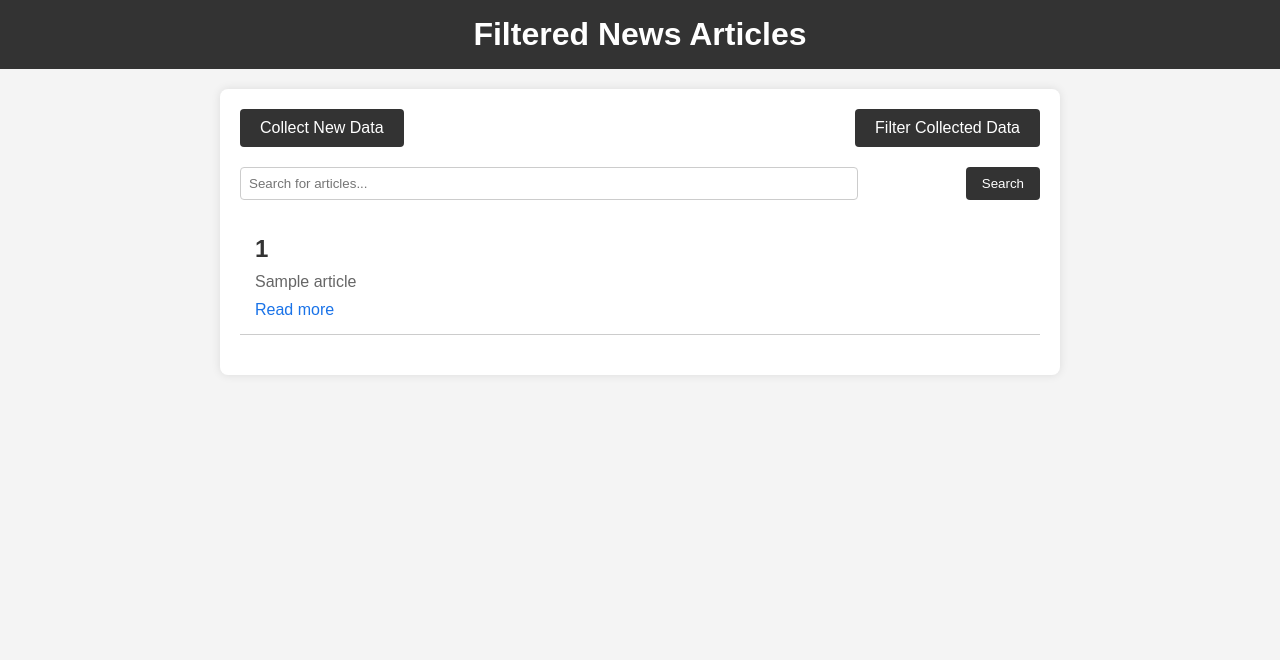
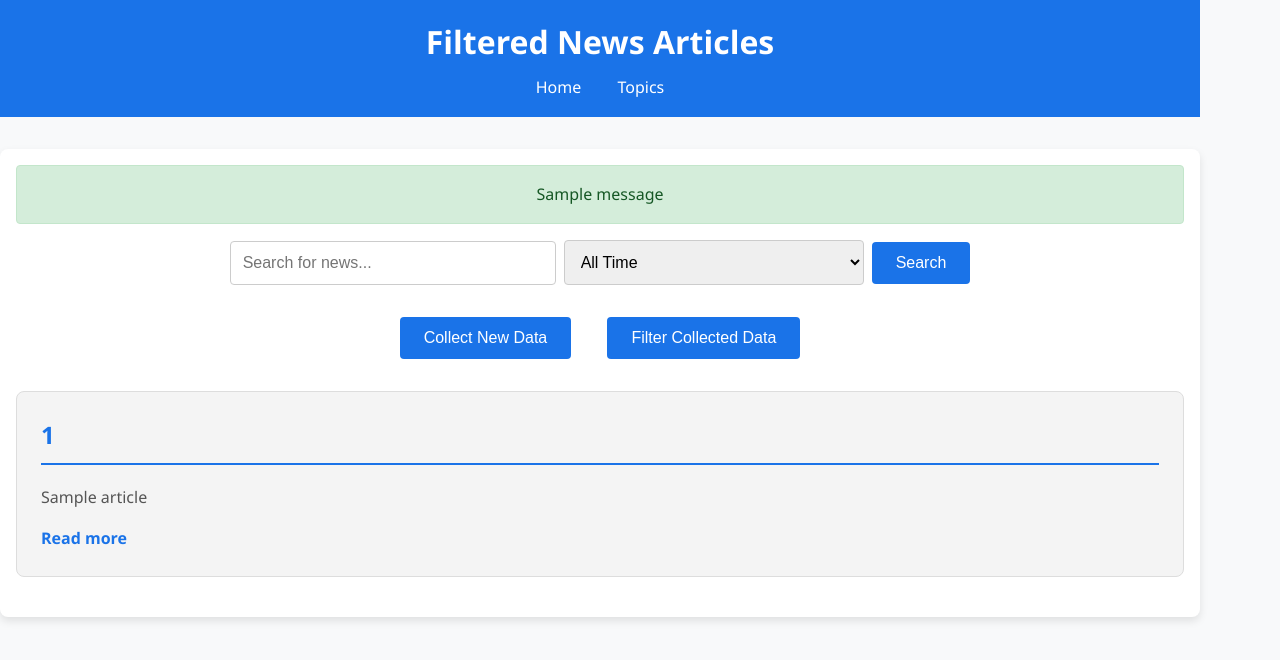
Before and after one commit to situmorang-com/signs-of-the-times-news, a Flask app: template templates/index.html in a window 1280 px wide. Shown: the top 660 px of the page. Run offline with Flask 3, Linux system fonts and the light colour scheme; the template is opened without the code that fills it: most values are stand-ins (such as "Sample title", 1, 10 or a date in 2020); one stand-in notice (Sample message) is shown.

Commit message:
working index tab and topics tab

```diff
--- a/app.py
+++ b/app.py
@@ -1,9 +1,11 @@
-from flask import Flask, render_template, redirect, url_for
+from flask import Flask, render_template, redirect, url_for, request, flash
 import sqlite3
+import pandas as pd
 from data_collection import run_data_collection
-from nlp_filtering import run_nlp_filtering
+from nlp_filtering import run_nlp_filtering, adventist_topic_modeling, categorize_articles
 
 app = Flask(__name__)
+app.secret_key = 'supersecretkey'  # Required for using Flask's flash messages
 
 # Fetch Articles from Database
 def fetch_articles():
@@ -19,15 +21,31 @@ def home():
     articles = fetch_articles()
     return render_template('index.html', articles=articles)
 
-@app.route('/collect-data')
+@app.route('/collect-data', methods=['POST'])
 def collect_data():
-    run_data_collection()
+    keyword = request.form.get('keyword')  # Get the keyword from the form input
+    if keyword:
+        run_data_collection(keyword)  # Run data collection with the provided keyword
+        flash(f"Data collection completed for keyword: '{keyword}'", "success")
+    else:
+        flash("Please enter a keyword to collect news.", "danger")
     return redirect(url_for('home'))
 
 @app.route('/filter-data')
 def filter_data():
     run_nlp_filtering()
+    flash("Data filtering and scoring completed.", "success")
     return redirect(url_for('home'))
 
+@app.route('/topics')
+def topics():
+    conn = sqlite3.connect('news.db')
+    df = pd.read_sql_query("SELECT * FROM articles WHERE relevance_score > 2", conn)
+    conn.close()
+
+    articles_by_topic = df.groupby('top_topic').apply(lambda x: x.to_dict('records')).to_dict()
+
+    return render_template('topics.html', articles_by_topic=articles_by_topic)
+
 if __name__ == '__main__':
-    app.run(debug=False, port=5001)
+    app.run(debug=True, port=5001)
--- /dev/null
+++ b/static/style.css
@@ -0,0 +1,128 @@
+/* style.css */
+body {
+    font-family: Arial, sans-serif;
+    line-height: 1.6;
+    color: #333;
+    max-width: 1200px;
+    margin: 0 auto;
+    padding: 20px;
+}
+
+header {
+    background-color: #f4f4f4;
+    padding: 1rem;
+    margin-bottom: 2rem;
+}
+
+header h1 {
+    margin: 0;
+    color: #444;
+}
+
+nav {
+    margin-top: 1rem;
+}
+
+nav a {
+    color: #1a73e8;
+    text-decoration: none;
+    margin-right: 1rem;
+}
+
+nav a:hover {
+    text-decoration: underline;
+}
+
+main {
+    display: grid;
+    grid-template-columns: repeat(auto-fit, minmax(300px, 1fr));
+    gap: 2rem;
+}
+
+section {
+    background-color: #fff;
+    border: 1px solid #ddd;
+    border-radius: 4px;
+    padding: 1rem;
+}
+
+h2 {
+    color: #1a73e8;
+    border-bottom: 2px solid #1a73e8;
+    padding-bottom: 0.5rem;
+}
+
+article {
+    margin-bottom: 1rem;
+    padding-bottom: 1rem;
+    border-bottom: 1px solid #eee;
+}
+
+article:last-child {
+    border-bottom: none;
+}
+
+article h3 {
+    margin-top: 0;
+    color: #333;
+}
+
+article p {
+    margin: 0.5rem 0;
+}
+
+article a {
+    color: #1a73e8;
+    text-decoration: none;
+}
+
+article a:hover {
+    text-decoration: underline;
+}
+
+footer {
+    margin-top: 2rem;
+    text-align: center;
+    color: #777;
+}
+
+.alert {
+    padding: 1rem;
+    margin-bottom: 1rem;
+    border-radius: 4px;
+}
+
+.alert-success {
+    background-color: #d4edda;
+    color: #155724;
+    border: 1px solid #c3e6cb;
+}
+
+.alert-danger {
+    background-color: #f8d7da;
+    color: #721c24;
+    border: 1px solid #f5c6cb;
+}
+
+form {
+    margin-bottom: 2rem;
+}
+
+input[type="text"] {
+    padding: 0.5rem;
+    font-size: 1rem;
+    width: 60%;
+}
+
+button {
+    padding: 0.5rem 1rem;
+    font-size: 1rem;
+    background-color: #1a73e8;
+    color: white;
+    border: none;
+    cursor: pointer;
+}
+
+button:hover {
+    background-color: #1557b0;
+}
--- a/templates/index.html
+++ b/templates/index.html
@@ -5,17 +5,19 @@
     <meta http-equiv="X-UA-Compatible" content="IE=edge">
     <meta name="viewport" content="width=device-width, initial-scale=1.0">
     <title>Filtered News Articles</title>
-    <!-- Add CSS for styling -->
+    <link rel="stylesheet" href="{{ url_for('static', filename='style.css') }}">
     <style>
+        /* Improved Styling */
         body {
-            font-family: Arial, sans-serif;
+            font-family: 'Segoe UI', Tahoma, Geneva, Verdana, sans-serif;
+            background-color: #f8f9fa;
+            color: #333;
             margin: 0;
             padding: 0;
-            background-color: #f4f4f4;
         }
 
         .navbar {
-            background-color: #333;
+            background-color: #1a73e8;
             color: #fff;
             padding: 1rem;
             text-align: center;
@@ -25,99 +27,127 @@
             margin: 0;
         }
 
+        .navbar nav {
+            margin-top: 0.5rem;
+        }
+
+        .navbar nav a {
+            color: #fff;
+            text-decoration: none;
+            margin: 0 1rem;
+        }
+
+        .navbar nav a:hover {
+            text-decoration: underline;
+        }
+
         .container {
-            max-width: 800px;
-            margin: 20px auto;
+            max-width: 1200px;
+            margin: 2rem auto;
+            padding: 1rem;
             background-color: #fff;
-            padding: 20px;
             border-radius: 8px;
-            box-shadow: 0 0 10px rgba(0, 0, 0, 0.1);
+            box-shadow: 0 4px 8px rgba(0, 0, 0, 0.1);
+        }
+
+        .form-container {
+            margin-bottom: 2rem;
+            text-align: center;
+        }
+
+        .form-container form {
+            display: flex;
+            justify-content: center;
+            align-items: center;
+        }
+
+        .form-container input[type="text"], .form-container select {
+            padding: 0.75rem;
+            margin-right: 0.5rem;
+            font-size: 1rem;
+            border: 1px solid #ccc;
+            border-radius: 4px;
+            width: 300px;
+        }
+
+        .form-container button {
+            padding: 0.75rem 1.5rem;
+            font-size: 1rem;
+            background-color: #1a73e8;
+            color: white;
+            border: none;
+            cursor: pointer;
+            border-radius: 4px;
+        }
+
+        .form-container button:hover {
+            background-color: #1557b0;
         }
 
         .button-container {
-            display: flex;
-            justify-content: space-between;
-            margin-bottom: 20px;
+            text-align: center;
+            margin-bottom: 2rem;
         }
 
         .button-container button {
-            padding: 10px 20px;
-            background-color: #333;
-            color: #fff;
+            padding: 0.75rem 1.5rem;
+            font-size: 1rem;
+            background-color: #1a73e8;
+            color: white;
             border: none;
+            cursor: pointer;
             border-radius: 4px;
-            cursor: pointer;
-            font-size: 16px;
+            margin: 0 1rem;
         }
 
         .button-container button:hover {
-            background-color: #555;
-        }
-
-        .search-container {
-            margin-bottom: 20px;
-            display: flex;
-            justify-content: space-between;
-        }
-
-        .search-container input[type="text"] {
-            width: 75%;
-            padding: 8px;
-            border: 1px solid #ccc;
-            border-radius: 4px;
-        }
-
-        .search-container button {
-            padding: 8px 16px;
-            background-color: #333;
-            color: #fff;
-            border: none;
-            border-radius: 4px;
-            cursor: pointer;
-        }
-
-        .search-container button:hover {
-            background-color: #555;
+            background-color: #1557b0;
         }
 
         .article {
-            margin-bottom: 20px;
-            padding: 15px;
-            border-bottom: 1px solid #ccc;
+            background-color: #f4f4f4;
+            padding: 1.5rem;
+            margin-bottom: 1.5rem;
+            border-radius: 8px;
+            border: 1px solid #ddd;
         }
 
         .article h2 {
-            margin: 0 0 10px;
-            color: #333;
+            margin-top: 0;
+            color: #1a73e8;
         }
 
         .article p {
-            margin: 0 0 10px;
-            color: #666;
+            color: #555;
         }
 
         .article a {
+            color: #1a73e8;
             text-decoration: none;
-            color: #1a73e8;
+            font-weight: bold;
         }
 
         .article a:hover {
             text-decoration: underline;
         }
 
-        @media (max-width: 600px) {
-            .button-container, .search-container {
-                flex-direction: column;
-            }
+        .alert {
+            padding: 1rem;
+            margin-bottom: 1rem;
+            border-radius: 4px;
+            text-align: center;
+        }
 
-            .search-container input[type="text"] {
-                width: 100%;
-                margin-bottom: 10px;
-            }
+        .alert-success {
+            background-color: #d4edda;
+            color: #155724;
+            border: 1px solid #c3e6cb;
+        }
 
-            .button-container button, .search-container button {
-                width: 100%;
-            }
+        .alert-danger {
+            background-color: #f8d7da;
+            color: #721c24;
+            border: 1px solid #f5c6cb;
         }
     </style>
 </head>
@@ -125,19 +155,41 @@
     <!-- Navigation Bar -->
     <div class="navbar">
         <h1>Filtered News Articles</h1>
+        <nav>
+            <a href="{{ url_for('home') }}">Home</a>
+            <a href="{{ url_for('topics') }}">Topics</a>
+        </nav>
     </div>
 
     <div class="container">
+        <!-- Display Flash Messages -->
+        {% with messages = get_flashed_messages(with_categories=true) %}
+          {% if messages %}
+            {% for category, message in messages %}
+              <div class="alert alert-{{ category }}" role="alert">
+                {{ message }}
+              </div>
+            {% endfor %}
+          {% endif %}
+        {% endwith %}
+
+        <!-- Form to Search for News -->
+        <div class="form-container">
+            <form action="/search" method="POST">
+                <input type="text" name="keyword" placeholder="Search for news..." required>
+                <select name="date_range">
+                    <option value="all">All Time</option>
+                    <option value="last_week">Last Week</option>
+                    <option value="last_month">Last Month</option>
+                </select>
+                <button type="submit">Search</button>
+            </form>
+        </div>
+
         <!-- Control Buttons -->
         <div class="button-container">
             <button onclick="window.location.href='/collect-data'">Collect New Data</button>
             <button onclick="window.location.href='/filter-data'">Filter Collected Data</button>
-        </div>
-
-        <!-- Search and Filter Section -->
-        <div class="search-container">
-            <input type="text" id="searchInput" placeholder="Search for articles...">
-            <button onclick="searchArticles()">Search</button>
         </div>
 
         <!-- Articles Section -->
@@ -153,24 +205,5 @@
             <p>No articles available with a relevance score greater than 2.</p>
         {% endif %}
     </div>
-
-    <!-- JavaScript for Search Functionality -->
-    <script>
-        function searchArticles() {
-            const searchInput = document.getElementById('searchInput').value.toLowerCase();
-            const articles = document.querySelectorAll('.article');
-
-            articles.forEach(article => {
-                const title = article.querySelector('h2').innerText.toLowerCase();
-                const content = article.querySelector('p').innerText.toLowerCase();
-
-                if (title.includes(searchInput) || content.includes(searchInput)) {
-                    article.style.display = 'block';
-                } else {
-                    article.style.display = 'none';
-                }
-            });
-        }
-    </script>
 </body>
 </html>
```
Also changed, not shown: alert_system.py (+10 -1 lines), data_collection.py (+38 -14 lines), nlp_filtering.py (+47 -13 lines), templates/topics.html (added, +38 -0 lines).
